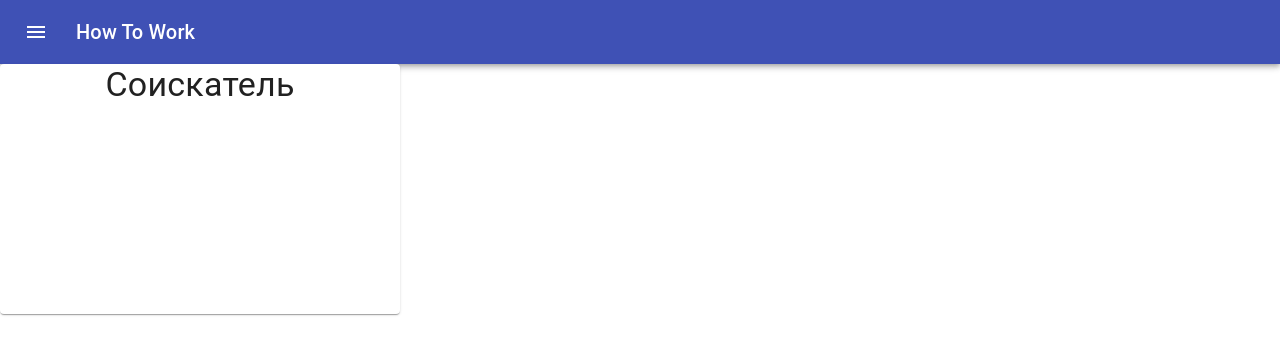
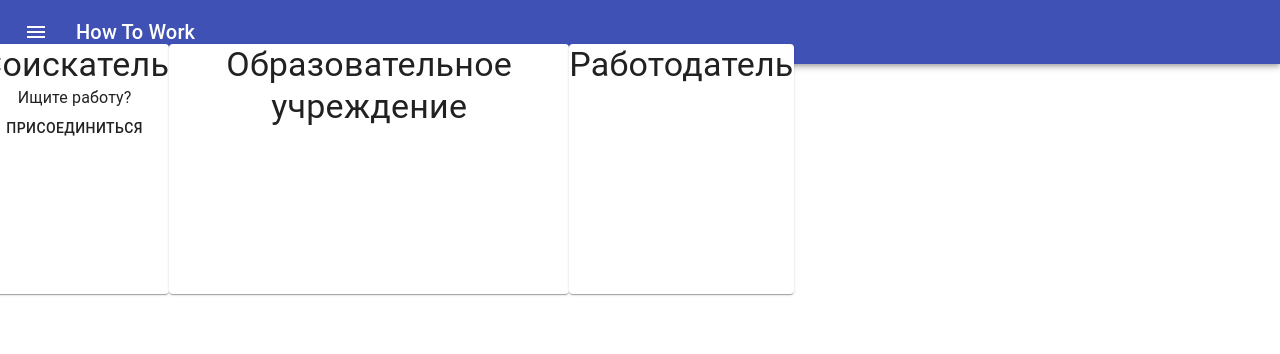
Before and after one commit to PolinaVdovina/htw_frontend, a React (Create React App) app: page / in a window 1280 px wide. Shown: the top 354 px of the page. Built offline with nearby package versions, Linux system fonts and the light colour scheme.

Commit message:
новое

```diff
--- a/src/components/cards/SignInCard/SignInCard.tsx
+++ b/src/components/cards/SignInCard/RegRoleCard.tsx
@@ -1,7 +1,7 @@
 import { Button, Card, Grid, Typography, makeStyles, Theme, createStyles } from '@material-ui/core';
 import * as React from 'react';
 
-interface ISignInCardProps {
+interface IRegRoleCardProps {
     title?: String,
     desc?: String,
     buttonText?: String,
@@ -17,7 +17,7 @@ const useStyles = makeStyles((theme: Theme) =>
   }),
 );
 
-export const SignInCard = (props: ISignInCardProps) => {
+export const RegRoleCard = (props: IRegRoleCardProps) => {
     const classes = useStyles();
     return (
         <Card className={classes.root}>
--- a/src/pages/home/Home.tsx
+++ b/src/pages/home/Home.tsx
@@ -1,6 +1,6 @@
 import * as React from 'react';
 import { Grid } from '@material-ui/core';
-import { SignInCard } from '../../components/cards/SignInCard/SignInCard';
+import { RegRoleCard } from '../../components/cards/SignInCard/RegRoleCard';
 
 interface IHomeProps {
 
@@ -8,8 +8,10 @@ interface IHomeProps {
 
 export const Home = (props : IHomeProps) => {
     return (
-        <Grid direction="row">
-            <SignInCard title="Соискатель"/>
+        <Grid container direction="row" spacing={5}>
+            <RegRoleCard title="Соискатель" desc="Ищите работу?" buttonText="Присоединиться"/>
+            <RegRoleCard title="Образовательное учреждение"/>
+            <RegRoleCard title="Работодатель"/>
         </Grid>
     )
 }
```
